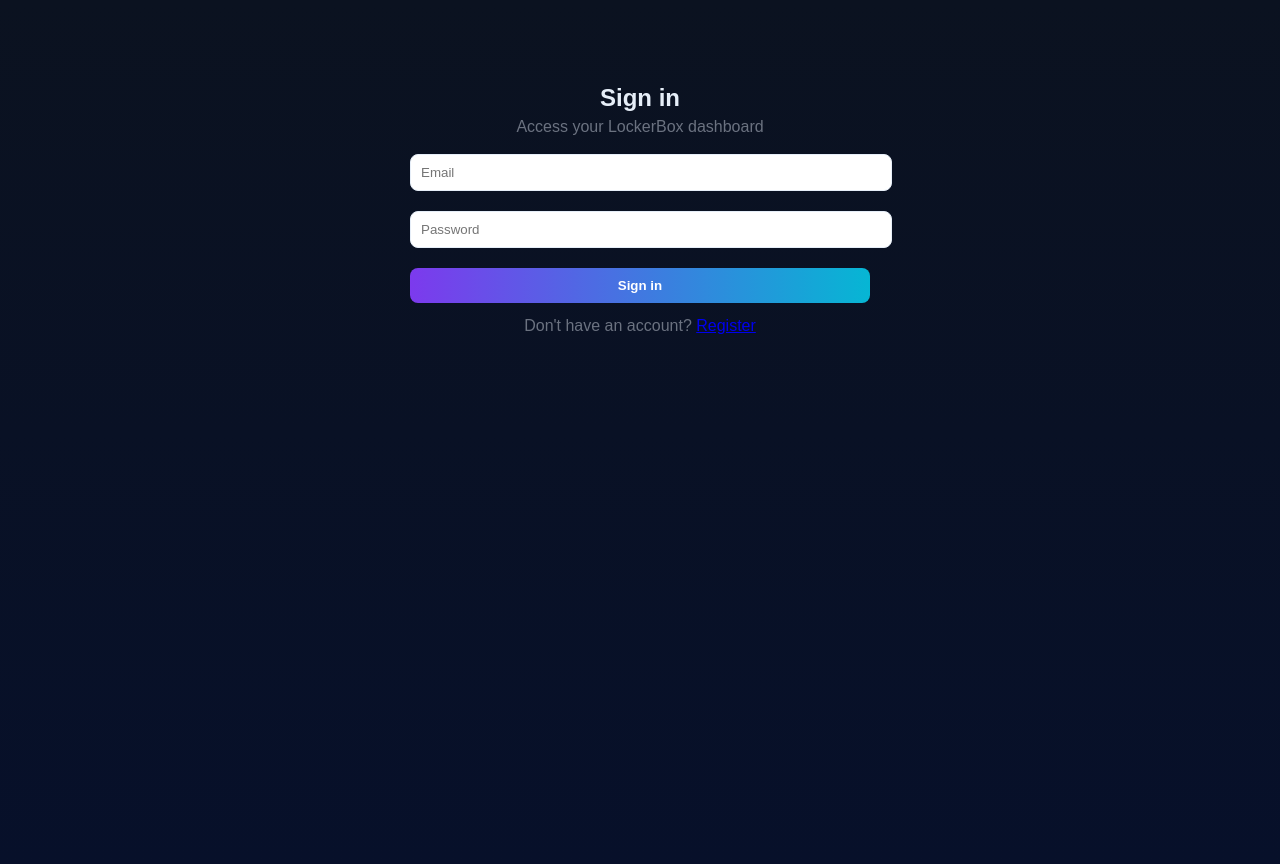
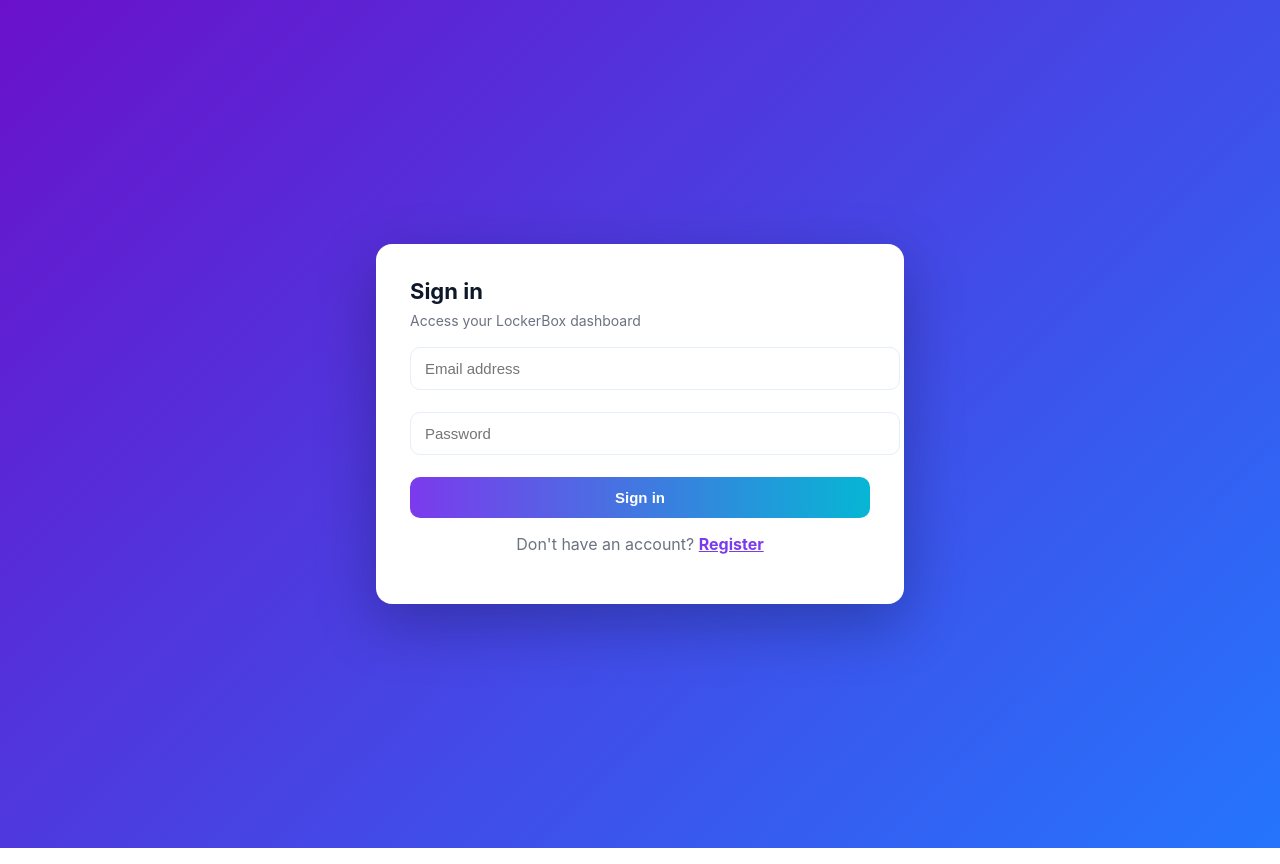
Before and after one commit to KRlPER/login-frontend, a React (Create React App) app: page /login in a window 1280 px wide. Built offline with nearby package versions, Linux system fonts and the light colour scheme.

Commit message:
frontend api

```diff
--- a/src/App.js
+++ b/src/App.js
@@ -2,11 +2,11 @@
 import React, { useContext } from "react";
 import { BrowserRouter as Router, Routes, Route, Navigate } from "react-router-dom";
 
-import Home from "./pages/Home.js";
+import Home from "./pages/Home";
 import Login from "./pages/Login";
 import Register from "./pages/Register";
 import Profile from "./pages/Profile";
-import Locker from "./pages/Locker"; // <- make sure file is named Locker.js (capital L)
+import Locker from "./pages/locker"; // <- make sure file is named locker.js (match exact casing)
 import Dashboard from "./pages/Dashboard";
 
 import { AuthProvider, AuthContext } from "./AuthContext";
--- /dev/null
+++ b/src/pages/AuthStyles.css
@@ -0,0 +1,109 @@
+/* src/pages/AuthStyles.css */
+
+.auth-container {
+  min-height: 100vh;
+  display: flex;
+  justify-content: center;
+  align-items: center;
+  background: linear-gradient(135deg, #6a11cb 0%, #2575fc 100%);
+  padding: 24px;
+  font-family: "Inter", system-ui, -apple-system, "Segoe UI", Roboto, "Helvetica Neue", Arial;
+}
+
+.auth-card {
+  width: 100%;
+  max-width: 460px;
+  background: white;
+  padding: 34px;
+  border-radius: 16px;
+  box-shadow: 0 20px 60px rgba(2, 6, 23, 0.28);
+  animation: fadeIn 0.6s cubic-bezier(.2,.9,.3,1);
+}
+
+.slide-up {
+  transform-origin: bottom center;
+  animation: slideUp 0.55s cubic-bezier(.2,.9,.3,1);
+}
+
+@keyframes fadeIn {
+  from { opacity: 0; }
+  to { opacity: 1; }
+}
+
+@keyframes slideUp {
+  from { transform: translateY(24px); opacity: 0; }
+  to { transform: translateY(0); opacity: 1; }
+}
+
+.auth-card h2 {
+  margin: 0;
+  font-size: 22px;
+  color: #0f172a;
+}
+
+.subtitle {
+  margin-top: 8px;
+  color: #6b7280;
+  font-size: 14px;
+  margin-bottom: 18px;
+}
+
+.auth-form {
+  display: grid;
+  gap: 12px;
+}
+
+.auth-input {
+  padding: 12px 14px;
+  border-radius: 10px;
+  border: 1px solid #e6eef8;
+  font-size: 15px;
+  transition: box-shadow .18s, border-color .18s;
+}
+
+.auth-input:focus {
+  border-color: rgba(99, 102, 241, 0.9);
+  box-shadow: 0 4px 20px rgba(99,102,241,0.12);
+  outline: none;
+}
+
+.auth-btn {
+  background: linear-gradient(90deg,#7c3aed,#06b6d4);
+  color: white;
+  border: none;
+  padding: 12px 14px;
+  border-radius: 10px;
+  font-size: 15px;
+  font-weight: 700;
+  cursor: pointer;
+  transition: transform .12s ease, opacity .12s;
+}
+
+.auth-btn:hover:not(:disabled) {
+  transform: translateY(-3px);
+  opacity: 0.98;
+}
+
+.auth-btn:disabled {
+  opacity: 0.6;
+  cursor: default;
+  transform: none;
+}
+
+.auth-message {
+  margin-top: 12px;
+  text-align: center;
+  color: #b91c1c; /* crimson for errors */
+  font-weight: 600;
+}
+
+.auth-switch {
+  text-align: center;
+  margin-top: 16px;
+  color: #6b7280;
+}
+
+.auth-switch a {
+  color: #7c3aed;
+  font-weight: 700;
+}
--- a/src/pages/Login.js
+++ b/src/pages/Login.js
@@ -1,8 +1,9 @@
 // src/pages/Login.js
 import React, { useState, useContext } from "react";
 import { useNavigate, Link } from "react-router-dom";
-import API from "../api";
+import API from "../api"; // adjust import if you placed file at src/api.js
 import { AuthContext } from "../AuthContext";
+import "./AuthStyles.css";
 
 export default function Login() {
   const [email, setEmail] = useState("");
@@ -20,28 +21,46 @@
     setLoading(true);
 
     try {
+      // API.post returns { status, data } or throws with err.status + err.response
       const res = await API.post("/login", { email, password });
-      // expected: { success: true, user: { id, name, email, photo } }
-      if (res.status === 200 && res.data && res.data.success && res.data.user) {
-        const user = res.data.user;
-        // persist user in local storage and context
-        localStorage.setItem("user", JSON.stringify(user));
-        localStorage.setItem("userId", user.id);
-        setUser && setUser(user);
-        // go to dashboard (main page)
-        navigate("/", { replace: true });
-      } else {
-        setMessage(res.data?.error || "Invalid credentials");
+
+      // normalize
+      const status = res.status;
+      const data = res.data;
+
+      if (status === 200 && (data?.success || data?.user)) {
+        const user = data.user || data;
+        const normalized = {
+          id: user.id || user._id || user.userId || null,
+          name: user.name,
+          email: user.email,
+          photo: user.photo || user.profile || null,
+          ...user,
+        };
+
+        localStorage.setItem("user", JSON.stringify(normalized));
+        if (normalized.id) localStorage.setItem("userId", normalized.id);
+        setUser && setUser(normalized);
+
+        // navigate to main dashboard
+        navigate("/dashboard", { replace: true });
+        return;
       }
+
+      // fallback message if shape is unexpected
+      setMessage(data?.error || data?.message || "Invalid credentials");
     } catch (err) {
       console.error("Login error:", err);
-      // axios error handling
-      if (err.response) {
-        setMessage(err.response.data?.error || `Error: ${err.response.status}`);
-      } else if (err.request) {
-        setMessage("No response from server — check your backend and CORS.");
+
+      const status = err.status || err.response?.status;
+
+      if (status === 401) {
+        setMessage("Invalid email or password.");
+      } else if (status === 0 || status === undefined) {
+        // network / CORS / fetch failure
+        setMessage("Unable to reach server. Check backend and CORS.");
       } else {
-        setMessage("An unexpected error occurred. Check console.");
+        setMessage(err.response?.message || err.message || "Login failed. Try again.");
       }
     } finally {
       setLoading(false);
@@ -49,55 +68,43 @@
   };
 
   return (
-    <div style={{ maxWidth: 460, margin: "64px auto", padding: 20 }}>
-      <div style={{ textAlign: "center", marginBottom: 18 }}>
-        <h2 style={{ margin: 0 }}>Sign in</h2>
-        <p style={{ color: "#6b7280", marginTop: 6 }}>Access your LockerBox dashboard</p>
-      </div>
+    <div className="auth-container">
+      <div className="auth-card slide-up">
+        <h2>Sign in</h2>
+        <p className="subtitle">Access your LockerBox dashboard</p>
 
-      <form onSubmit={handleLogin} style={{ display: "grid", gap: 10 }}>
+        <form onSubmit={handleLogin} className="auth-form">
           <input
+            className="auth-input"
             type="email"
-          placeholder="Email"
+            placeholder="Email address"
             value={email}
             onChange={(e) => setEmail(e.target.value)}
             required
             autoComplete="email"
-          style={{ padding: 10, borderRadius: 8, border: "1px solid #e6eef8" }}
           />
 
           <input
+            className="auth-input"
             type="password"
             placeholder="Password"
             value={password}
             onChange={(e) => setPassword(e.target.value)}
             required
             autoComplete="current-password"
-          style={{ padding: 10, borderRadius: 8, border: "1px solid #e6eef8" }}
           />
 
-        <button
-          type="submit"
-          disabled={loading}
-          style={{
-            padding: "10px 12px",
-            borderRadius: 8,
-            border: "none",
-            background: "linear-gradient(90deg,#7c3aed,#06b6d4)",
-            color: "white",
-            fontWeight: 700,
-            cursor: loading ? "default" : "pointer",
-          }}
-        >
+          <button className="auth-btn" type="submit" disabled={loading}>
             {loading ? "Signing in…" : "Sign in"}
           </button>
         </form>
 
-      {message && <p style={{ color: "crimson", marginTop: 12 }}>{message}</p>}
+        {message && <p className="auth-message">{message}</p>}
 
-      <p style={{ marginTop: 14, textAlign: "center", color: "#6b7280" }}>
+        <p className="auth-switch">
           Don't have an account? <Link to="/register">Register</Link>
         </p>
       </div>
+    </div>
   );
 }
--- a/src/pages/Register.js
+++ b/src/pages/Register.js
@@ -1,11 +1,10 @@
 // src/pages/Register.js
-import React, { useState, useContext } from "react";
+import React, { useState } from "react";
 import { useNavigate, Link } from "react-router-dom";
 import API from "../api";
-import { AuthContext } from "../AuthContext";
+import "./AuthStyles.css";
 
 export default function Register() {
-  const { setUser } = useContext(AuthContext);
   const navigate = useNavigate();
 
   const [name, setName] = useState("");
@@ -17,115 +16,90 @@
   const handleRegister = async (e) => {
     e.preventDefault();
     setMessage("");
+
     if (loading) return;
-    if (!name.trim() || !email.trim() || !password) {
+    if (!name.trim() || !email.trim() || !password.trim()) {
       setMessage("Please fill all fields.");
       return;
     }
 
     setLoading(true);
+
     try {
-      // call backend register: POST /api/register
+      console.log("Register →", API.API_BASE, "/register");
+
       const res = await API.post("/register", { name, email, password });
-      console.log("/register response:", res.status, res.data);
+      console.log("REGISTER RESPONSE:", res);
 
-      // Standardize on: backend should return { success: true, message, user? }
-      // But we handle flexible responses below:
-      const success = res.status === 201 || res.data?.success || res.data?.message === "User created";
-      if (success) {
-        // Try auto-login
-        try {
-          const loginRes = await API.post("/login", { email, password });
-          console.log("/login response:", loginRes.status, loginRes.data);
+      const data = res.data ?? res;
 
-          const loginOk = loginRes.status === 200 && (loginRes.data?.success || loginRes.data?.user);
-          if (loginOk) {
-            const user = loginRes.data.user || loginRes.data.data || loginRes.data;
-            // normalize id
-            const normalizedUser = {
-              id: user.id || user._id || user.userId || null,
-              ...user,
-            };
-            localStorage.setItem("user", JSON.stringify(normalizedUser));
-            if (normalizedUser.id) localStorage.setItem("userId", normalizedUser.id);
-            setUser(normalizedUser);
-            // navigate to profile/dashboard
-            navigate("/profile");
-            return;
-          } else {
-            setMessage("Registered but auto-login failed — please login.");
+      // SUCCESS condition
+      if (res.status === 201 || data?.success || data?.message) {
+        // SUCCESS — go immediately to login page
         navigate("/login");
         return;
       }
-        } catch (loginErr) {
-          console.error("Auto-login failed:", loginErr);
-          setMessage("Registered but auto-login failed. Please login manually.");
-          navigate("/login");
-          return;
-        }
-      } else {
-        // backend returned non-201 or success false
-        const errMsg = res.data?.error || res.data?.message || "Registration failed";
-        setMessage(errMsg);
-      }
+
+      // FAIL condition
+      setMessage(data?.error || data?.message || "Registration failed.");
     } catch (err) {
       console.error("Register error:", err);
-      // network / CORS / server error
+
       if (err.response) {
-        // server responded with non-2xx
-        const serverMsg = err.response.data?.error || err.response.data?.message || `Error: ${err.response.status}`;
-        setMessage(serverMsg);
-      } else if (err.request) {
-        // request made but no response
-        setMessage("No response from server. Check backend URL, CORS, and Render logs.");
+        setMessage(err.response.data?.error || err.response.data?.message);
       } else {
-        setMessage("Error registering. See console for details.");
+        setMessage("Unable to reach server. Check backend and API_BASE.");
       }
-    } finally {
+    }
+
     setLoading(false);
-    }
   };
 
   return (
-    <div style={{ maxWidth: 480, margin: "48px auto", padding: 20 }}>
-      <h2>Create account</h2>
+    <div className="auth-container">
+      <div className="auth-card slide-up">
+        <h2>Create Account</h2>
+        <p className="subtitle">Join your private digital space ✨</p>
 
-      <form onSubmit={handleRegister} style={{ display: "grid", gap: 10 }}>
+        <form onSubmit={handleRegister} className="auth-form">
           <input
+            className="auth-input"
             type="text"
-          placeholder="Full name"
+            placeholder="Full Name"
             value={name}
             onChange={(e) => setName(e.target.value)}
-          autoComplete="name"
-          required
-        />
-        <input
-          type="email"
-          placeholder="Email address"
-          value={email}
-          onChange={(e) => setEmail(e.target.value)}
-          autoComplete="email"
-          required
-        />
-        <input
-          type="password"
-          placeholder="Choose a password"
-          value={password}
-          onChange={(e) => setPassword(e.target.value)}
-          autoComplete="new-password"
             required
           />
 
-        <button type="submit" disabled={loading} style={{ padding: "10px 12px" }}>
+          <input
+            className="auth-input"
+            type="email"
+            placeholder="Email Address"
+            value={email}
+            onChange={(e) => setEmail(e.target.value)}
+            required
+          />
+
+          <input
+            className="auth-input"
+            type="password"
+            placeholder="Choose Password"
+            value={password}
+            onChange={(e) => setPassword(e.target.value)}
+            required
+          />
+
+          <button className="auth-btn" type="submit" disabled={loading}>
             {loading ? "Creating..." : "Register"}
           </button>
         </form>
 
-      {message && <p style={{ color: "crimson", marginTop: 12 }}>{message}</p>}
+        {message && <p className="auth-message">{message}</p>}
 
-      <p style={{ marginTop: 12 }}>
-        Already registered? <Link to="/login">Login</Link>
+        <p className="auth-switch">
+          Already have an account? <Link to="/login">Login</Link>
         </p>
+      </div>
     </div>
   );
 }
```
Also changed, not shown: src/api.js (+19 -82 lines). Lines whose indentation alone changed are shown as unchanged.
